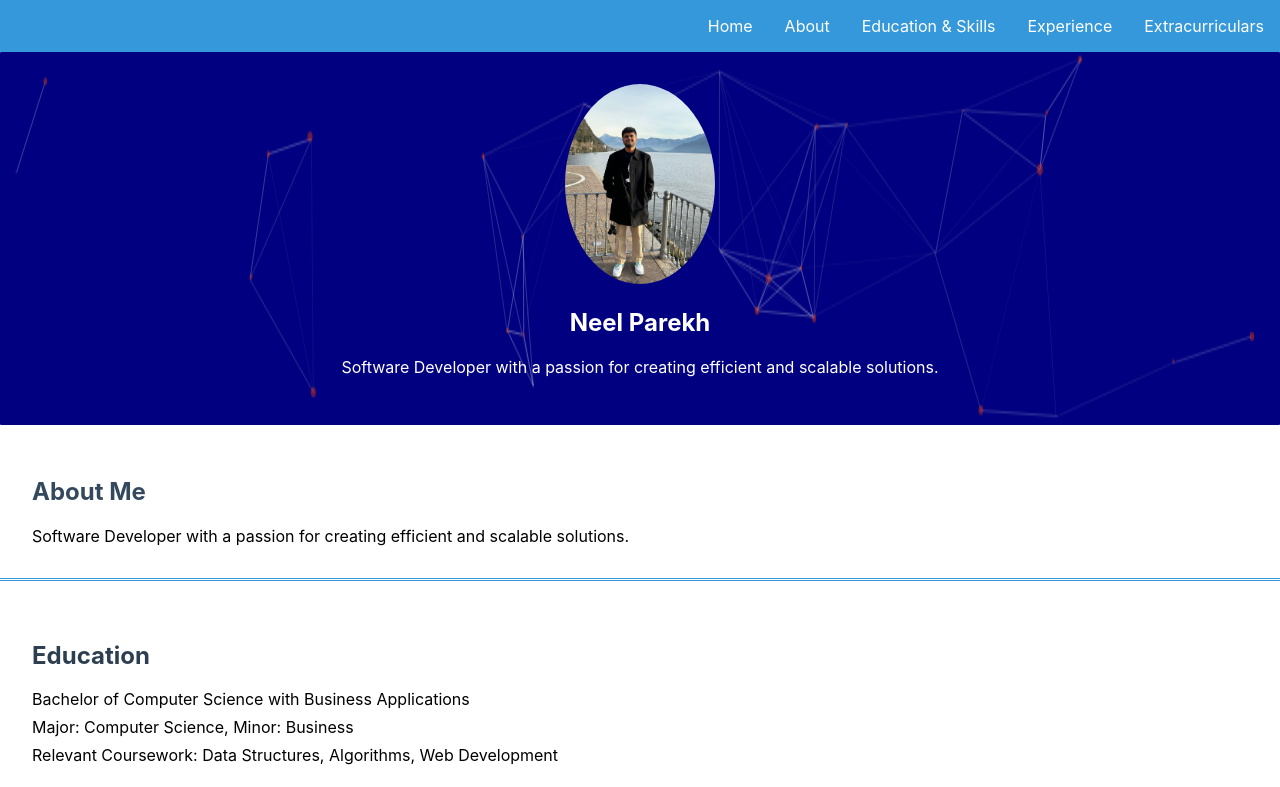
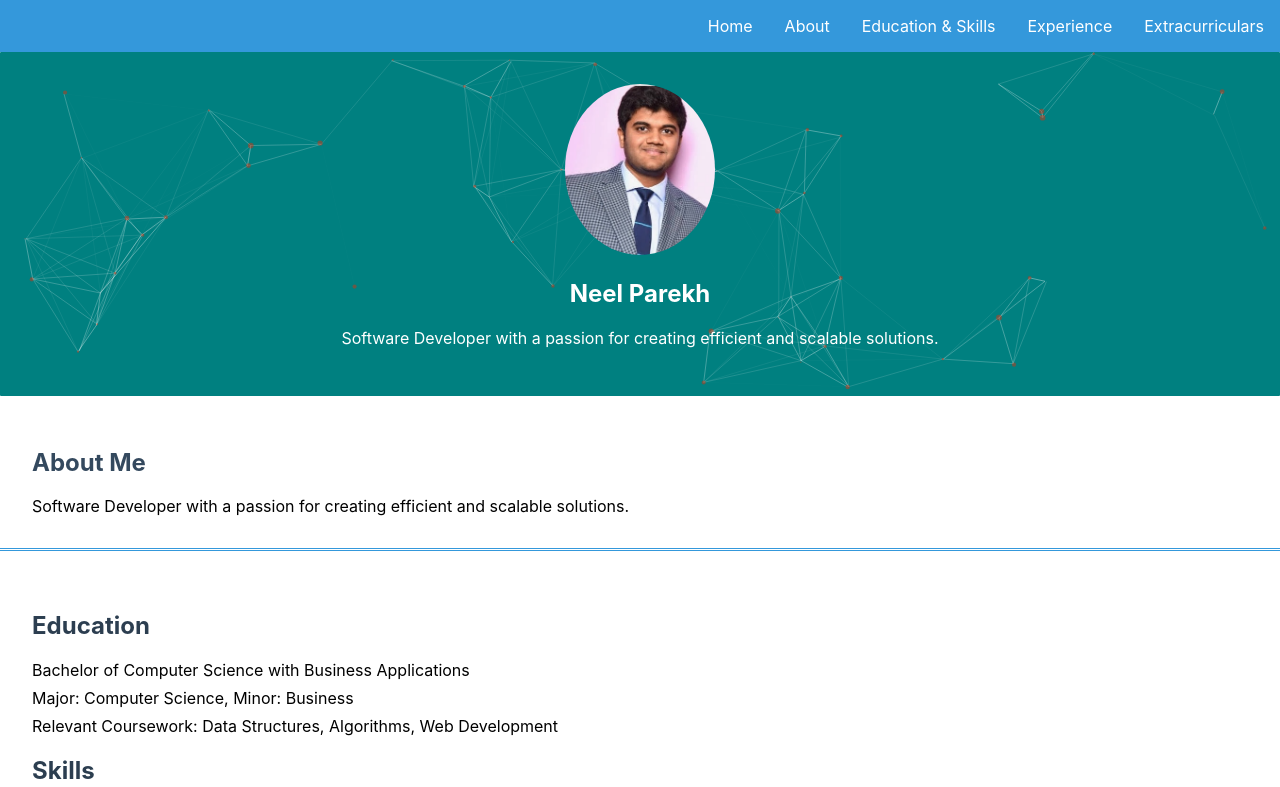
Before and after one commit to np2400/my-portfolio, a React (Create React App) app: page / in a window 1280 px wide. Shown: the top 787 px of the page. Built offline with nearby package versions, Linux system fonts and the light colour scheme.

Commit message:
Updated profile pic

```diff
--- a/src/Hero.css
+++ b/src/Hero.css
@@ -1,6 +1,6 @@
 .hero {
   position: relative;
-  background: navy;
+  background: teal;
   color: white;
   padding: 2rem;
   text-align: center;
```
Also changed, not shown: public/profile-photo.jpg.
